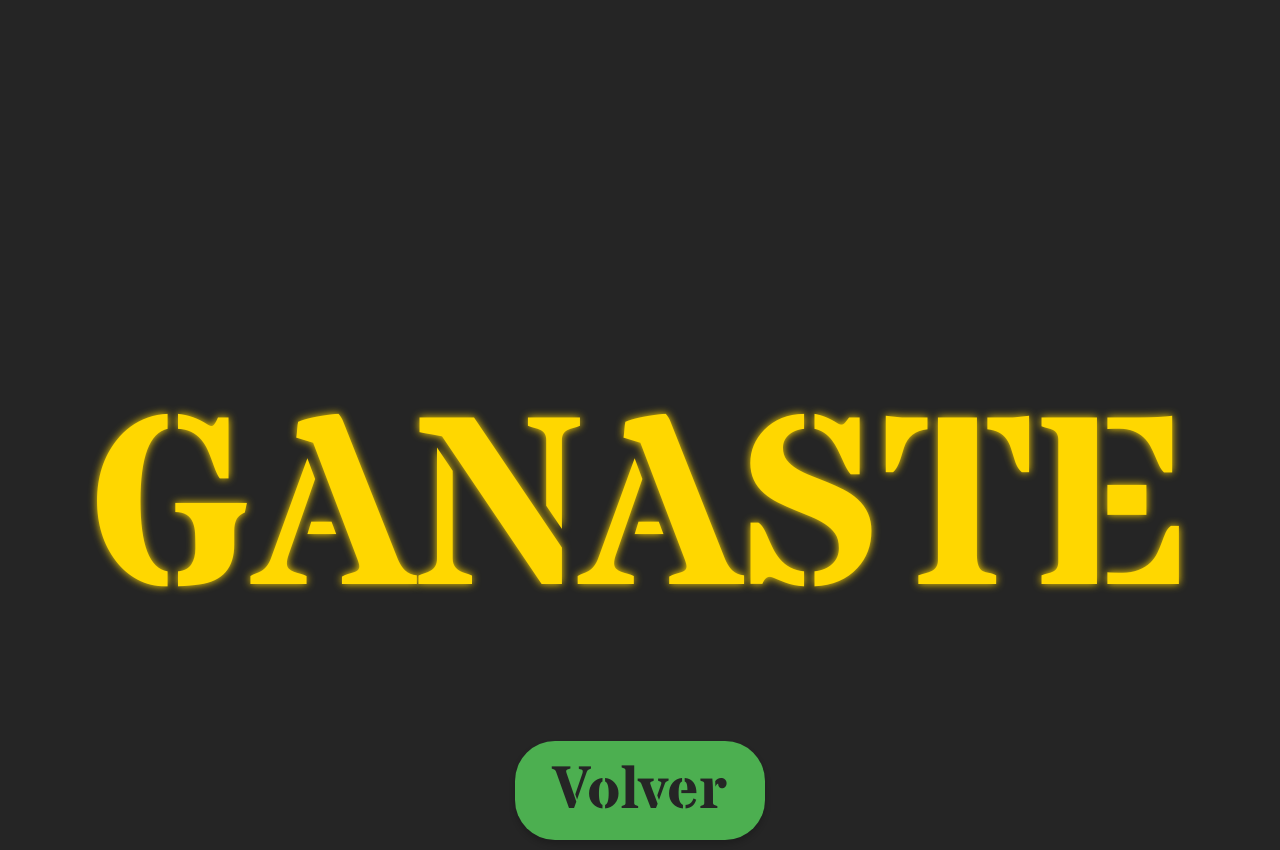
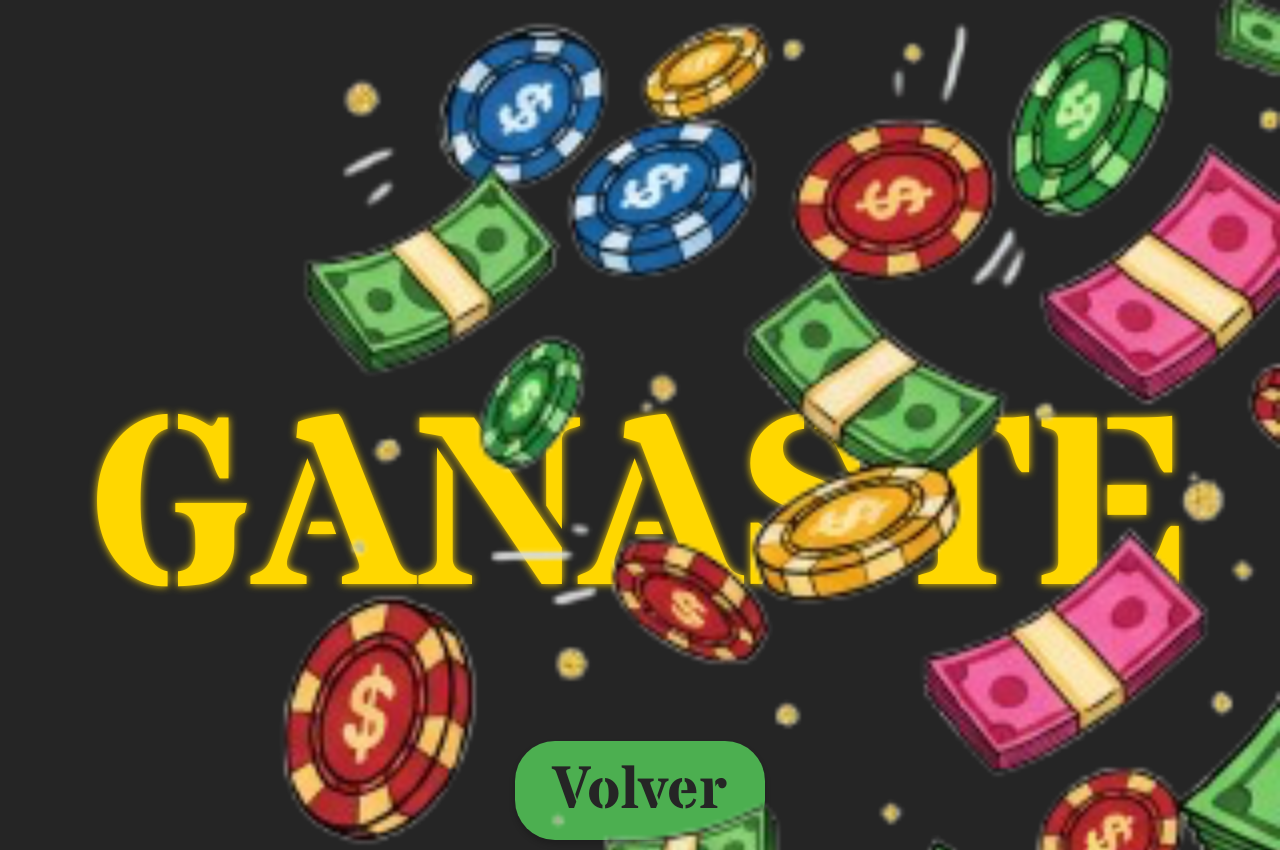
Before and after one commit to Daasito/Dead-gamble-game, a plain HTML site: page ganar.html in a window 1280 px wide. Drawn offline with nearby package versions, Linux system fonts and the light colour scheme.

Commit message:
feat: new images

```diff
--- a/css/styles2.css
+++ b/css/styles2.css
@@ -68,3 +68,26 @@ h1{
   gap: 20px;
   margin-top: 50px;
 }
+
+
+.superpuesta {
+  position: fixed;
+  top: 0;
+  left: 0;
+  width: 2000px;
+  z-index: 9999;
+  pointer-events: none;
+ opacity: 0;
+  animation: desdeArriba 3s ease-out forwards;
+}
+
+@keyframes desdeArriba {
+  from {
+    opacity: 0;
+    transform: translateY(-2000px); /* viene desde arriba */
+  }
+  to {
+    opacity: 1;
+    transform: translateY(0); /* queda en su sitio */
+  }
+}
--- a/css/styles3.css
+++ b/css/styles3.css
@@ -67,3 +67,25 @@ h1{
   gap: 20px;
   margin-top: 50px;
 }
+
+.superpuesta {
+  position: fixed;
+  top: 0;
+  left: 0;
+  width: 2000px;
+  z-index: 9999;
+  pointer-events: none;
+ opacity: 0;
+  animation: desdeArriba 3s ease-out forwards;
+}
+
+@keyframes desdeArriba {
+  from {
+    opacity: 0;
+    transform: translateY(-2000px); /* viene desde arriba */
+  }
+  to {
+    opacity: 1;
+    transform: translateY(0); /* queda en su sitio */
+  }
+}
--- a/ganar.html
+++ b/ganar.html
@@ -14,6 +14,7 @@
     </header>
 
     <div class="juego-contenedor">
+      <img src="assets/ganancia.png" class="superpuesta">
 
         <a href="index.html" class="boton">Volver</a>
 
```
Also changed, not shown: perder.html (+1 -0 lines), assets/ganancia.png (added), assets/sangre.png (added).
